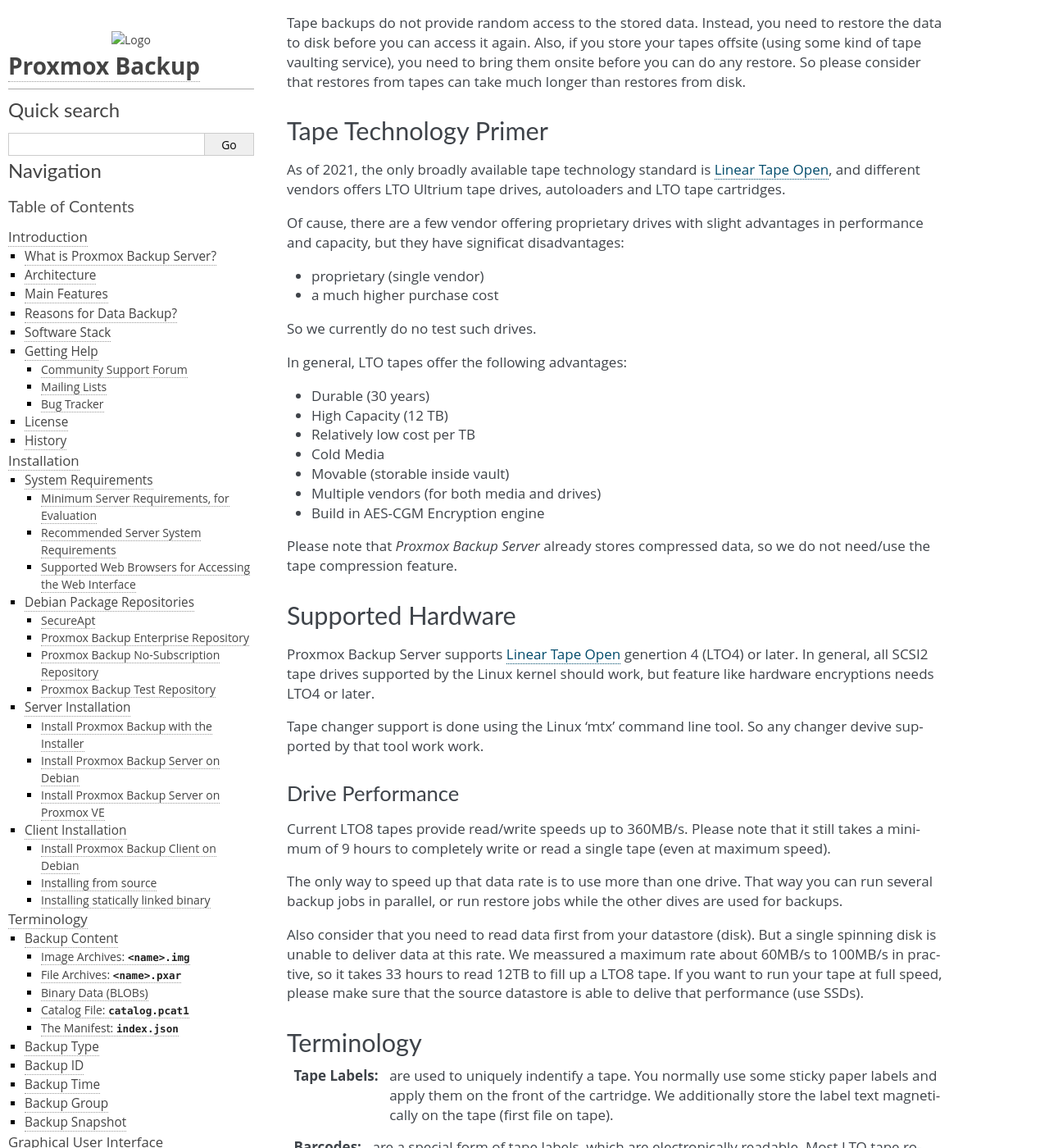
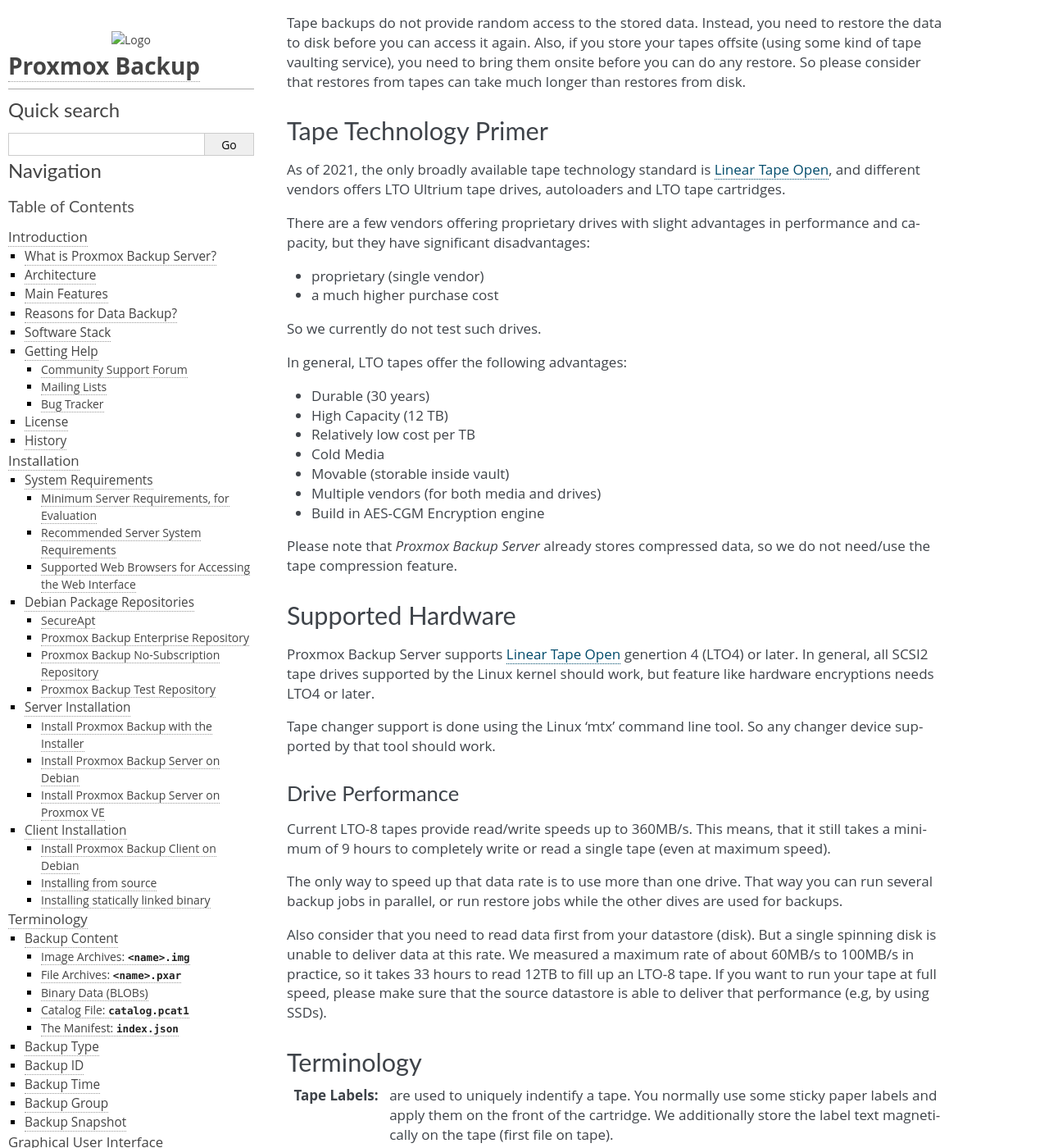
Before and after one commit to proxmox/proxmox-backup, a Sphinx documentation site: the page built from docs/tape-backup.rst, in a window 1280 px wide and 1400 px high, scrolled down 345 px. Shown: the whole window at 82% size. Built offline with Sphinx 7.4.7, drawn with Linux system fonts in a browser that asks for light colours; some of the changed text lies outside the part shown.

Commit message:
docs/tape: fix some typos and improve wording
Signed-off-by: Dominik Csapak <d.csapak@proxmox.com>

```diff
--- a/docs/tape-backup.rst
+++ b/docs/tape-backup.rst
@@ -32,14 +32,14 @@
 `Linear Tape Open`_, and different vendors offers LTO Ultrium tape
 drives, autoloaders and LTO tape cartridges.
 
-Of cause, there are a few vendor offering proprietary drives with
+There are a few vendors offering proprietary drives with
 slight advantages in performance and capacity, but they have
-significat disadvantages:
+significant disadvantages:
 
 - proprietary (single vendor)
 - a much higher purchase cost
 
-So we currently do no test such drives.
+So we currently do not test such drives.
 
 In general, LTO tapes offer the following advantages:
 
@@ -64,14 +64,14 @@
 or later.
 
 Tape changer support is done using the Linux 'mtx' command line
-tool. So any changer devive supported by that tool work work.
+tool. So any changer device supported by that tool should work.
 
 
 Drive Performance
 ~~~~~~~~~~~~~~~~~
 
-Current LTO8 tapes provide read/write speeds up to 360MB/s. Please
-note that it still takes a minimum of 9 hours to completely write or
+Current LTO-8 tapes provide read/write speeds up to 360MB/s. This means,
+that it still takes a minimum of 9 hours to completely write or
 read a single tape (even at maximum speed).
 
 The only way to speed up that data rate is to use more than one
@@ -80,10 +80,10 @@
 
 Also consider that you need to read data first from your datastore
 (disk). But a single spinning disk is unable to deliver data at this
-rate. We meassured a maximum rate about 60MB/s to 100MB/s in practive,
-so it takes 33 hours to read 12TB to fill up a LTO8 tape. If you want
+rate. We measured a maximum rate of about 60MB/s to 100MB/s in practice,
+so it takes 33 hours to read 12TB to fill up an LTO-8 tape. If you want
 to run your tape at full speed, please make sure that the source
-datastore is able to delive that performance (use SSDs).
+datastore is able to deliver that performance (e.g, by using SSDs).
 
 
 Terminology
```
Also changed, not shown: other parts of docs/tape-backup.rst (+5 -5 lines).
